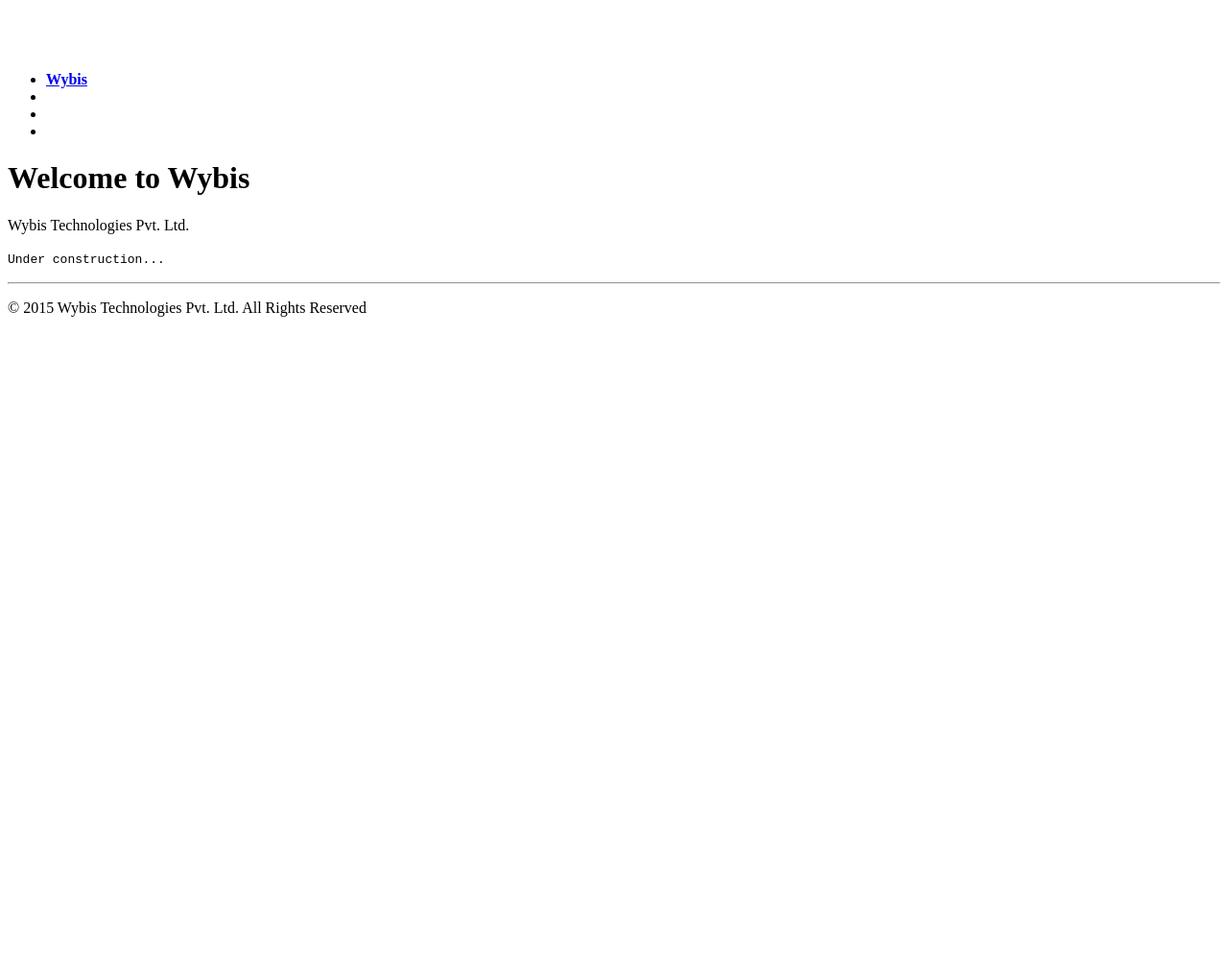
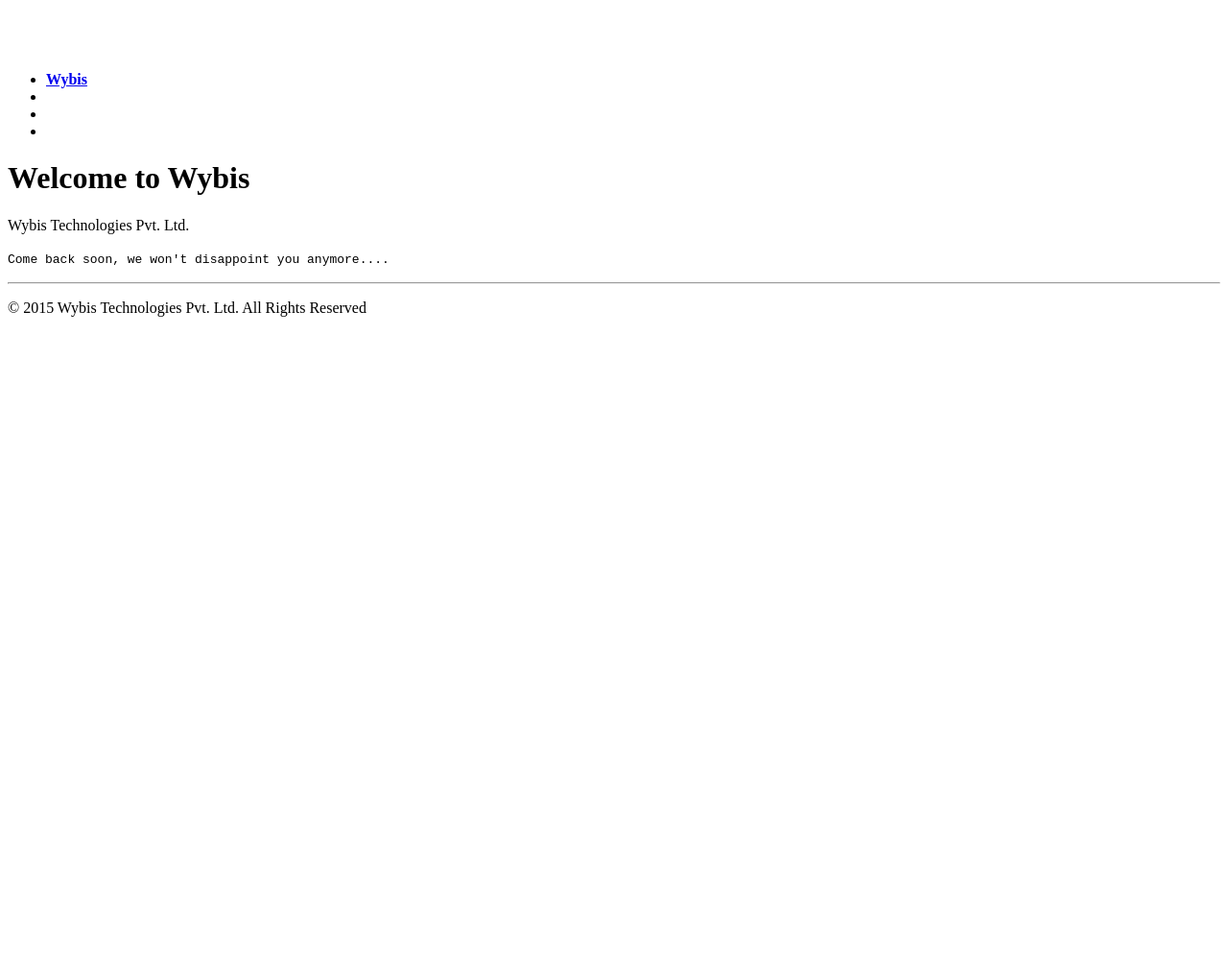
Before and after one commit to wybis/wybis, a Jekyll site: the page built from index.html, in a window 1280 px wide. Shown: the whole page at 96% size. Built offline with Jekyll 4.4.1, drawn with Linux system fonts in a browser that asks for light colours; nearby versions of some CDN libraries; Markdown is read by kramdown in place of the engine named in the settings; a style sheet for code colours, icons or effects is not loaded.

Commit message:
Update index.html

```diff
--- a/index.html
+++ b/index.html
@@ -7,6 +7,6 @@ title: "Wybis - Home"
   <h1>Welcome to Wybis</h1>
 	<p>Wybis Technologies Pvt. Ltd.</p>
 	<p class="text-center">
-		<code>Under construction...</code>
+		<code>Come back soon, we won't disappoint you anymore....</code>
 	</p>
 </div>
```
